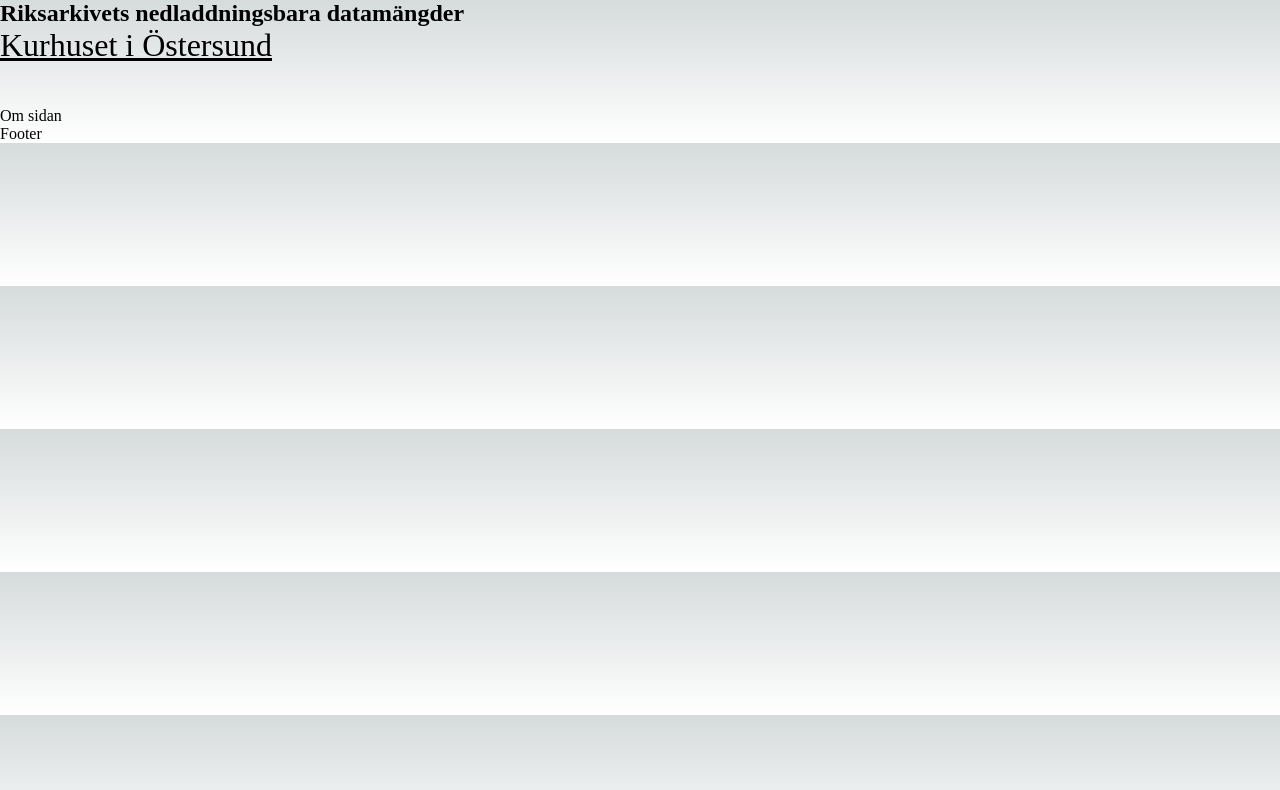
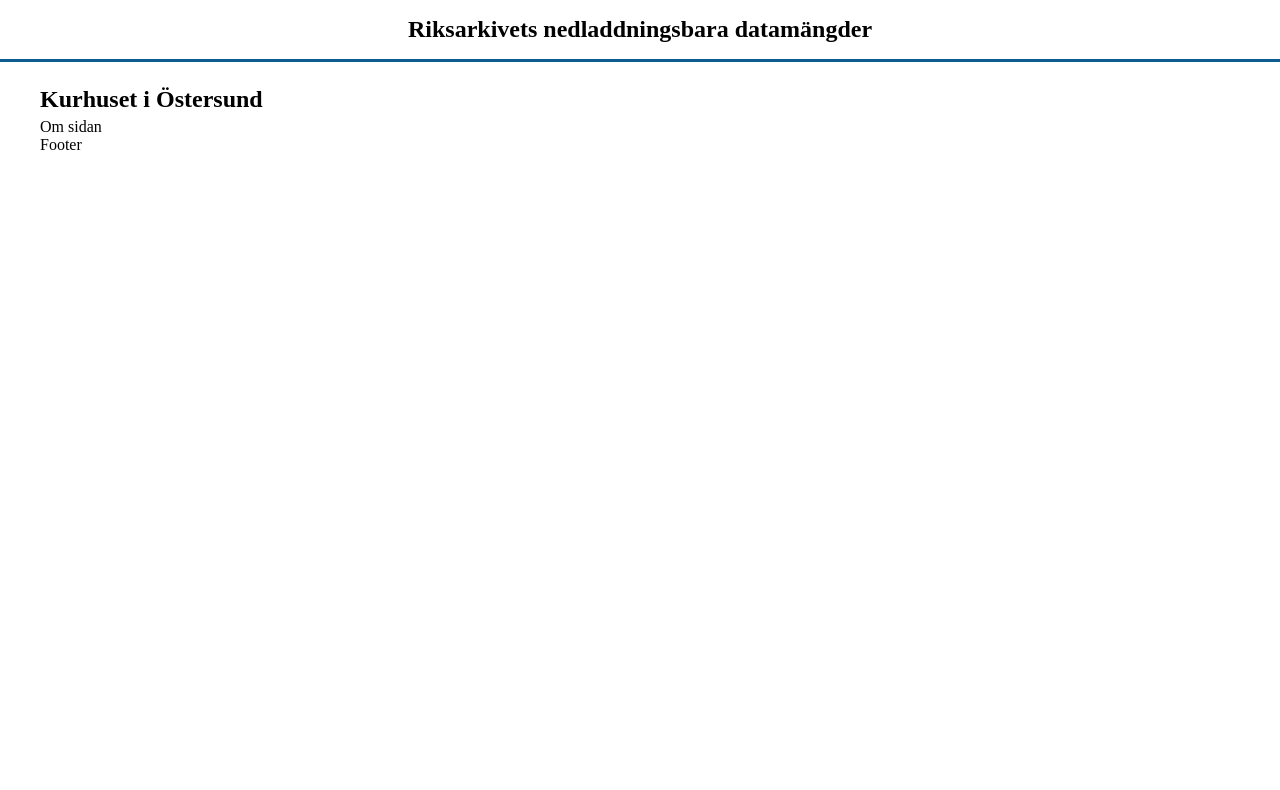
Before and after one commit to Nicklas-Holmqvist/riksarkivets-oppna-databaser, a Next.js app: page / in a window 1280 px wide. Shown: the top 790 px of the page. Built offline with nearby package versions, Linux system fonts and the light colour scheme.

Commit message:
feat: added basic styling and active link in nav

```diff
--- a/components/Header.tsx
+++ b/components/Header.tsx
@@ -5,7 +5,7 @@
 const Header: React.FC<HeaderProps> = () => {
   return (
     <header>
-      <h2>Riksarkivets nedladdningsbara datamängder</h2>
+      <h1>Riksarkivets nedladdningsbara datamängder</h1>
     </header>
   );
 };
--- a/components/Nav.tsx
+++ b/components/Nav.tsx
@@ -1,16 +1,19 @@
 import React from 'react';
 import styled from 'styled-components';
+import { useRouter } from 'next/router';
+
 import NavLink from './NavLink';
 
 interface NavProps {}
 
 const Nav: React.FC<NavProps> = () => {
+  const path = useRouter();
   return (
     <StyledNav>
       <NavLink
         text="Kurhuset i Östersund"
         href="/kurhuset-i-ostersund"
-        active={true}
+        active={path.asPath === '/kurhuset-i-ostersund'}
       />
     </StyledNav>
   );
@@ -19,5 +22,8 @@
 export default Nav;
 
 const StyledNav = styled.nav`
-  height: 5rem;
+  display: flex;
+  box-sizing: border-box;
+  height: 3.5rem;
+  padding-top: 1.5rem;
 `;
--- a/components/NavLink.tsx
+++ b/components/NavLink.tsx
@@ -22,14 +22,28 @@
 
 export default NavLink;
 
-const StyledLink = styled.p<StyledLinkProps>`
-  font-size: 2rem;
-  ${({ active: active }) =>
-    active
-      ? css`
-           {
-            text-decoration: underline;
-          }
-        `
-      : undefined}
+const StyledLink = styled.h2<StyledLinkProps>`
+  position: relative;
+  text-decoration: none;
+  cursor: pointer;
+  &:after {
+    content: '';
+    position: absolute;
+    background-color: #e8a621;
+    ${({ active }) =>
+      active
+        ? css`
+            width: 100%;
+          `
+        : css`
+            width: 0;
+          `};
+    height: 3px;
+    bottom: -4px;
+    left: 0;
+    transition: 0.2s;
+  }
+  &:hover:after {
+    width: 100%;
+  }
 `;
--- a/pages/_app.tsx
+++ b/pages/_app.tsx
@@ -1,13 +1,37 @@
 import '../styles/globals.css';
 import type { AppProps } from 'next/app';
 import { Layout } from '../components/Layout';
+import { createGlobalStyle } from 'styled-components';
 
 export default function App({ Component, pageProps }: AppProps) {
   return (
     <>
+      <GlobalStyles />
       <Layout>
         <Component {...pageProps} />
       </Layout>
     </>
   );
 }
+
+const GlobalStyles = createGlobalStyle`
+html,body {
+  margin: 0px;
+  padding: 0px;
+  box-sizing: border-box;
+}
+main, footer, nav {
+  max-width: 1200px;
+  width: 100%;
+  margin: auto;
+}
+
+header {
+  border-bottom: 3px solid #0D5C91;
+}
+
+h1 {
+  font-size: 1.5rem;
+  text-align: center;
+  padding: 1rem 0;
+}`;
--- a/pages/index.tsx
+++ b/pages/index.tsx
@@ -1,12 +1,6 @@
 import Head from 'next/head';
 
-import kurhuset from '../data/kurhuset.json';
-
 export default function Home() {
-  const found = kurhuset.data.filter((person) =>
-    person.efternamn?.toLowerCase().includes('gun')
-  );
-
   return (
     <>
       <Head>
--- a/styles/globals.css
+++ b/styles/globals.css
@@ -4,10 +4,6 @@
   --font-mono: ui-monospace, Menlo, Monaco, 'Cascadia Mono', 'Segoe UI Mono',
     'Roboto Mono', 'Oxygen Mono', 'Ubuntu Monospace', 'Source Code Pro',
     'Fira Mono', 'Droid Sans Mono', 'Courier New', monospace;
-
-  --foreground-rgb: 0, 0, 0;
-  --background-start-rgb: 214, 219, 220;
-  --background-end-rgb: 255, 255, 255;
 
   --primary-glow: conic-gradient(
     from 180deg at 50% 50%,
```
Also changed, not shown: pages/drottningen.tsx (deleted, +0 -7 lines), pages/kungen.tsx (deleted, +0 -7 lines), pages/kurhuset-i-ostersund.tsx (added, +17 -0 lines).
